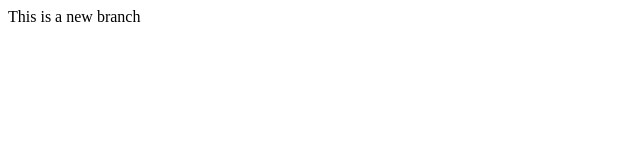
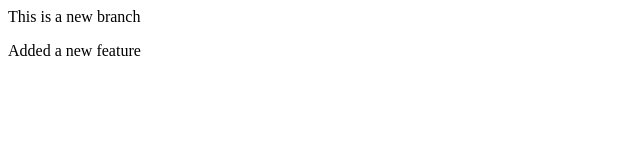
Before and after one commit to Rudraksh1842/localrepo, a plain HTML site: page index.html in a window 1280 px wide. Shown: the whole page, without its empty margins (0-640 px from the left). Drawn offline with Linux system fonts and the light colour scheme.

Commit message:
Added a new feature

```diff
--- a/index.html
+++ b/index.html
@@ -1 +1,2 @@
 <p> This is a new branch </p>
+<p> Added a new feature</p>
```
